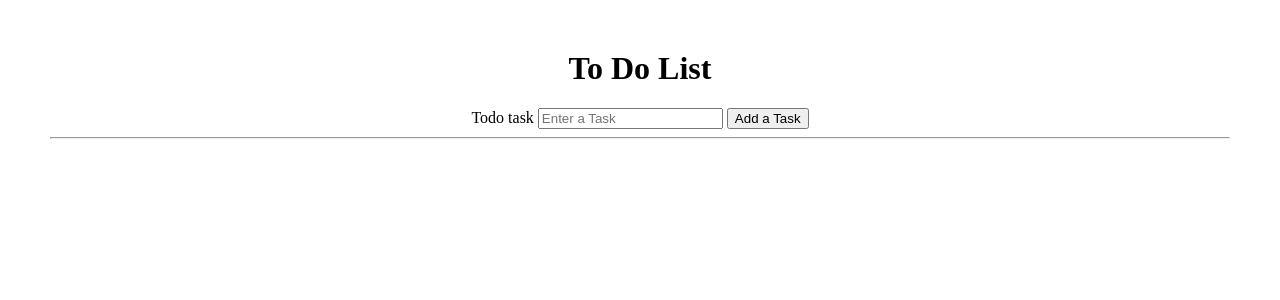
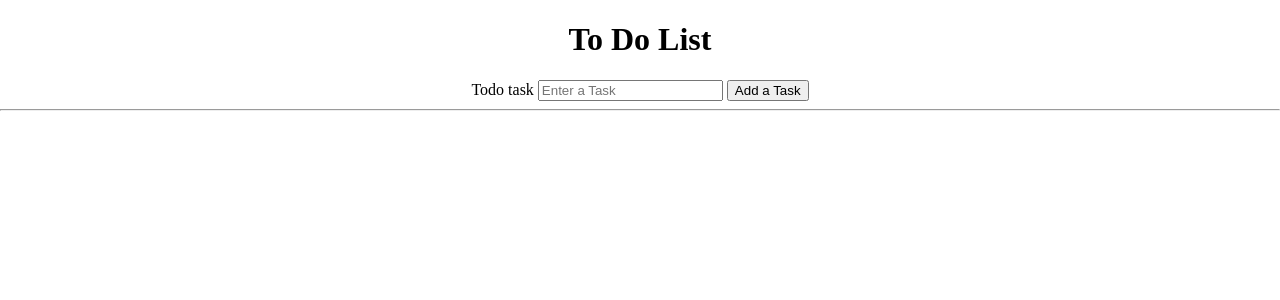
Before and after one commit to Nogmog/Flask-ToDo-App, a Flask app: page / in a window 1280 px wide. Shown: the top 300 px of the page. Run offline with Flask 3, Linux system fonts and the light colour scheme.

Commit message:
Removed unnecessary CSS

```diff
--- a/website/static/style.css
+++ b/website/static/style.css
@@ -2,7 +2,6 @@ body {
     justify-content: center;
     margin: auto;
     text-align: center;
-    margin: 50px;
 }
 
 .error,
```
